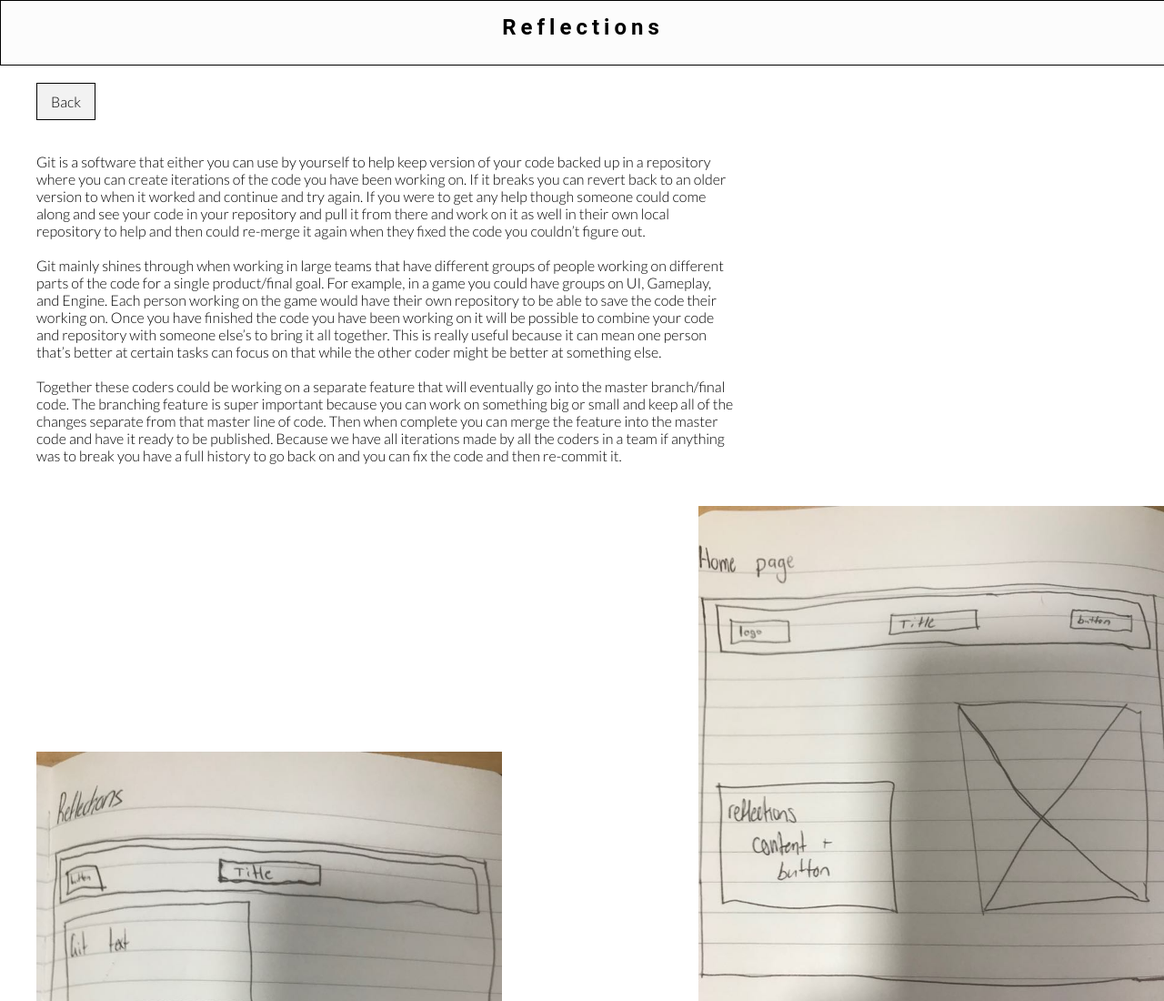
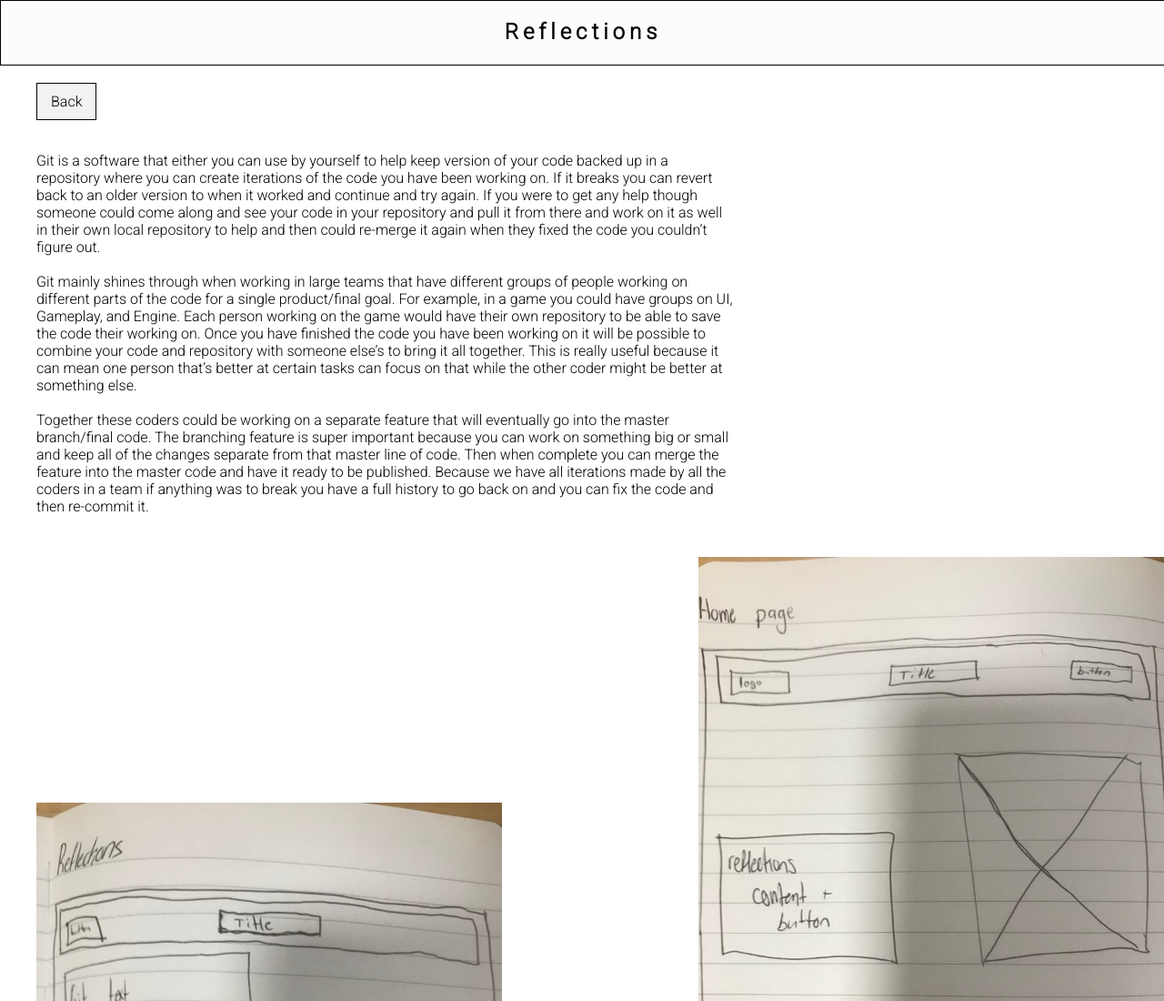
Before and after one commit to H-azza/harryblog, a plain HTML site: page reflections.html in a window 1280 px wide. Shown: the top 1100 px of the page at 91% size. Drawn offline with Linux system fonts and the light colour scheme.

Commit message:
Website to be hosted with font changes

```diff
--- a/main.css
+++ b/main.css
@@ -16,13 +16,20 @@ body{
 
  }
 
-h1, #heading{
+#heading{
   padding-top: 15px;
   margin: 0px;
   text-align: center;
   font-family: 'Roboto', sans-serif;
   letter-spacing: 5px;
+}
 
+h1{
+  padding-top: 20px;
+  margin: 0px;
+  text-align: center;
+  font-family: 'Roboto', sans-serif;
+  letter-spacing: 5px;
 }
 
 h3{
@@ -103,7 +110,7 @@ padding: 0px;
   margin-left: 40px;
   padding: 10px 15px 10px 15px;
   border: 1px solid black;
-  font-family: 'Lato', sans-serif;
+  font-family: 'Roboto', sans-serif;
   background-color: #f2f2f2;
 }
 
@@ -112,7 +119,7 @@ padding: 0px;
 }
 
 .reflections_text{
-  font-family: 'Lato', sans-serif;
+  font-family: 'Roboto', sans-serif;
   width: 60%;
   padding-left: 40px;
   padding-top: 30px;
@@ -154,7 +161,7 @@ padding: 0px;
     padding-top: 15px;
     margin-left: 10px;
     text-align: left;
-    font-family: 'Lato', sans-serif;
+    font-family: 'Roboto', sans-serif;
     letter-spacing: 5px;
   }
 
--- a/reflections.html
+++ b/reflections.html
@@ -3,7 +3,7 @@
   <head>
     <meta charset="utf-8">
     <link rel='stylesheet' href='main.css'/>
-    <link href="https://fonts.googleapis.com/css?family=Lato:300&display=swap" rel="stylesheet">
+    <link href="https://fonts.googleapis.com/css?family=Roboto:300&display=swap" rel="stylesheet">
     <title></title>
   </head>
   <body>
```
Also changed, not shown: game.html (+1 -1 lines).
